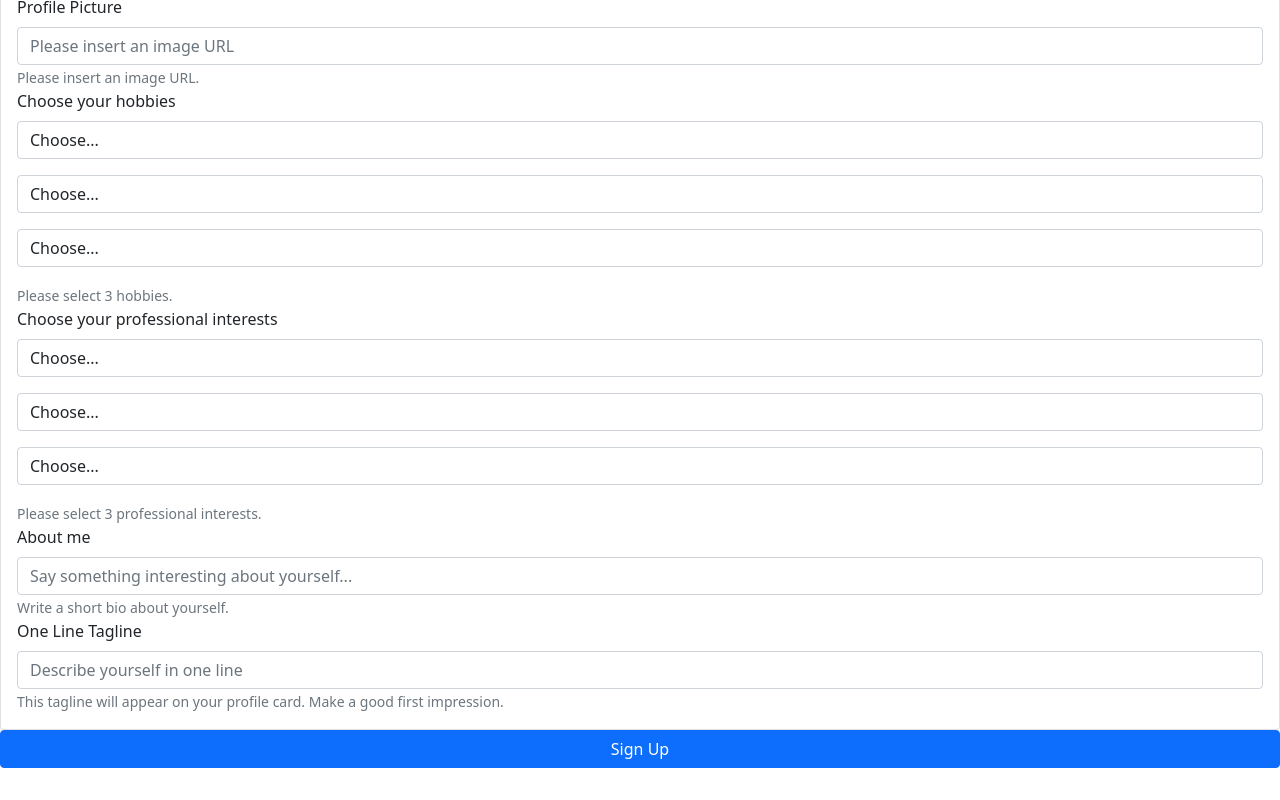
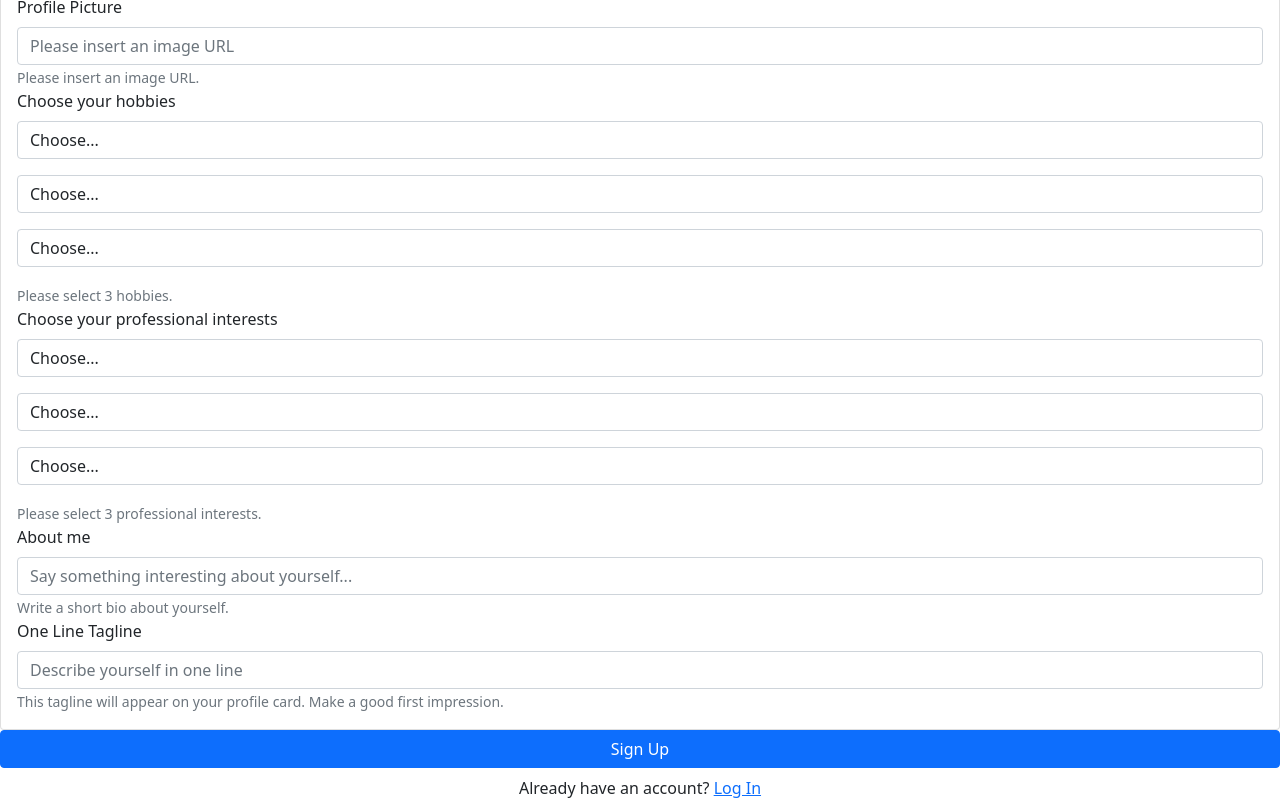
Before and after one commit to tanmay-ICT/Facimate_dev, a React (Create React App) app in the folder facimate/: page /signup in a window 1280 px wide. Shown: the part 632-1432 px from the top of the page. Before the commit the page ends 1400 px from the top, so only its background shows below. Built offline with nearby package versions, Linux system fonts and the light colour scheme; no server answers.

Commit message:
Sign up & Login auto-redirection is now working
Added the following after auth is checked -

window.location.href = "/";

```diff
--- a/facimate/src/Login.js
+++ b/facimate/src/Login.js
@@ -18,6 +18,7 @@ class Login extends Component {
         if (email && password) {
             try {
                 await auth.signInWithEmailAndPassword(email, password);
+                window.location.href = "/";
             } catch (error) {
                 console.log('error logging in', error);
             }
@@ -61,6 +62,9 @@ class Login extends Component {
                     <Button variant="primary" className="w-100" type="submit">
                         Login
                     </Button>
+                    <div className="w-100 text-center mt-2">
+                   New User? <Link to="/signup">Sign Up</Link>
+                </div>
                 </form>
             </div>
         );
--- a/facimate/src/Profile.js
+++ b/facimate/src/Profile.js
@@ -17,6 +17,7 @@ export default function Profile() {
       try {
         await logout()
         history.push("/login")
+        window.location.href = "/login";
       } catch {
         setError("Failed to log out")
       }
--- a/facimate/src/Signup.js
+++ b/facimate/src/Signup.js
@@ -71,6 +71,7 @@ class Signup extends Component {
                 aboutMe,
                 onelineTagline
             })
+            window.location.href = "/";
         } catch (error) {
             console.log('error', error);
         }
@@ -451,9 +452,9 @@ class Signup extends Component {
                         Sign Up
                     </Button>
                 </form>
-                {/*<div className="w-100 text-center mt-2">*/}
-                {/*    Already have an account? <Link to="/login">Log In</Link>*/}
-                {/*</div>*/}
+                <div className="w-100 text-center mt-2">
+                   Already have an account? <Link to="/login">Log In</Link>
+                </div>
             </div>
         );
     }
```
